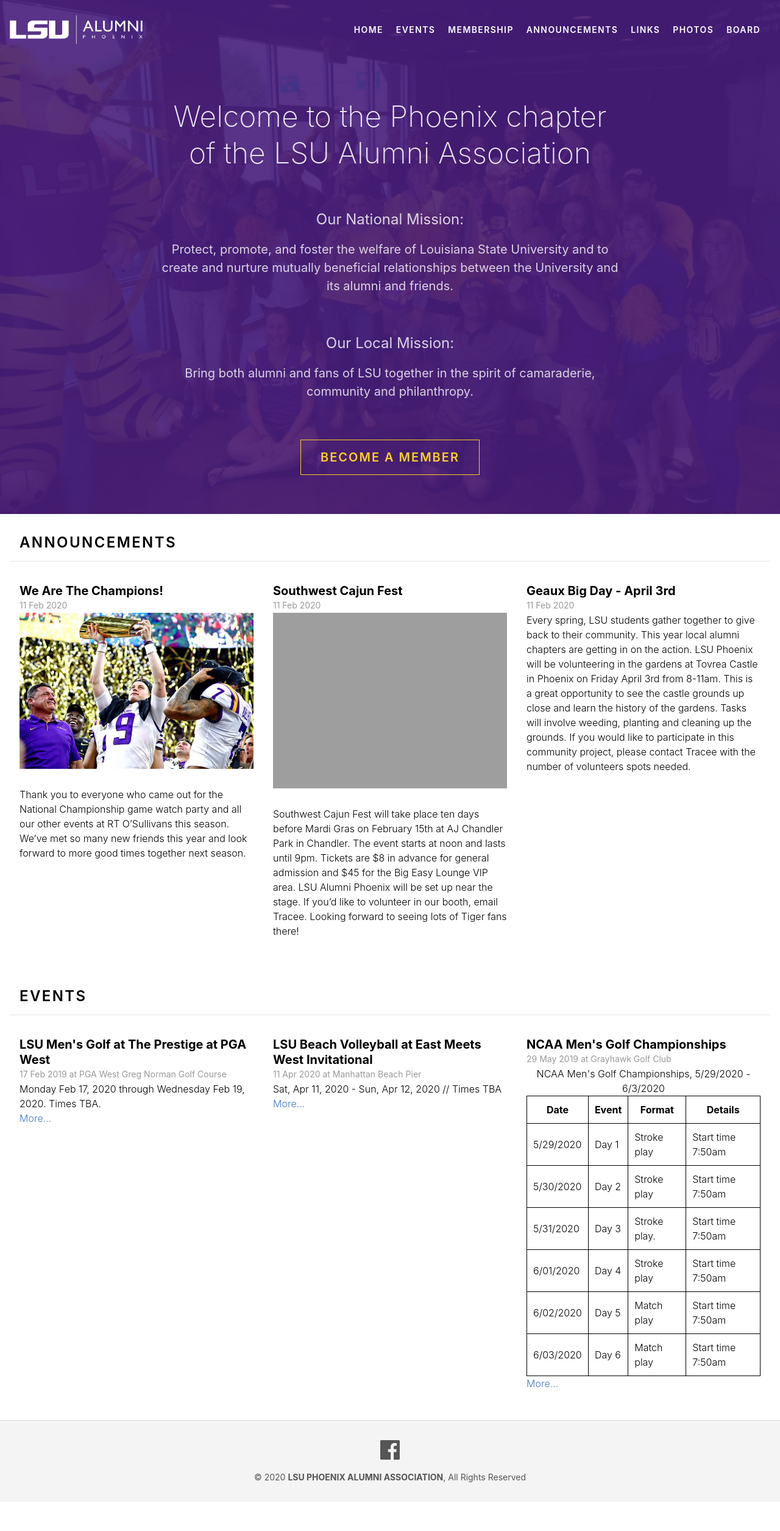
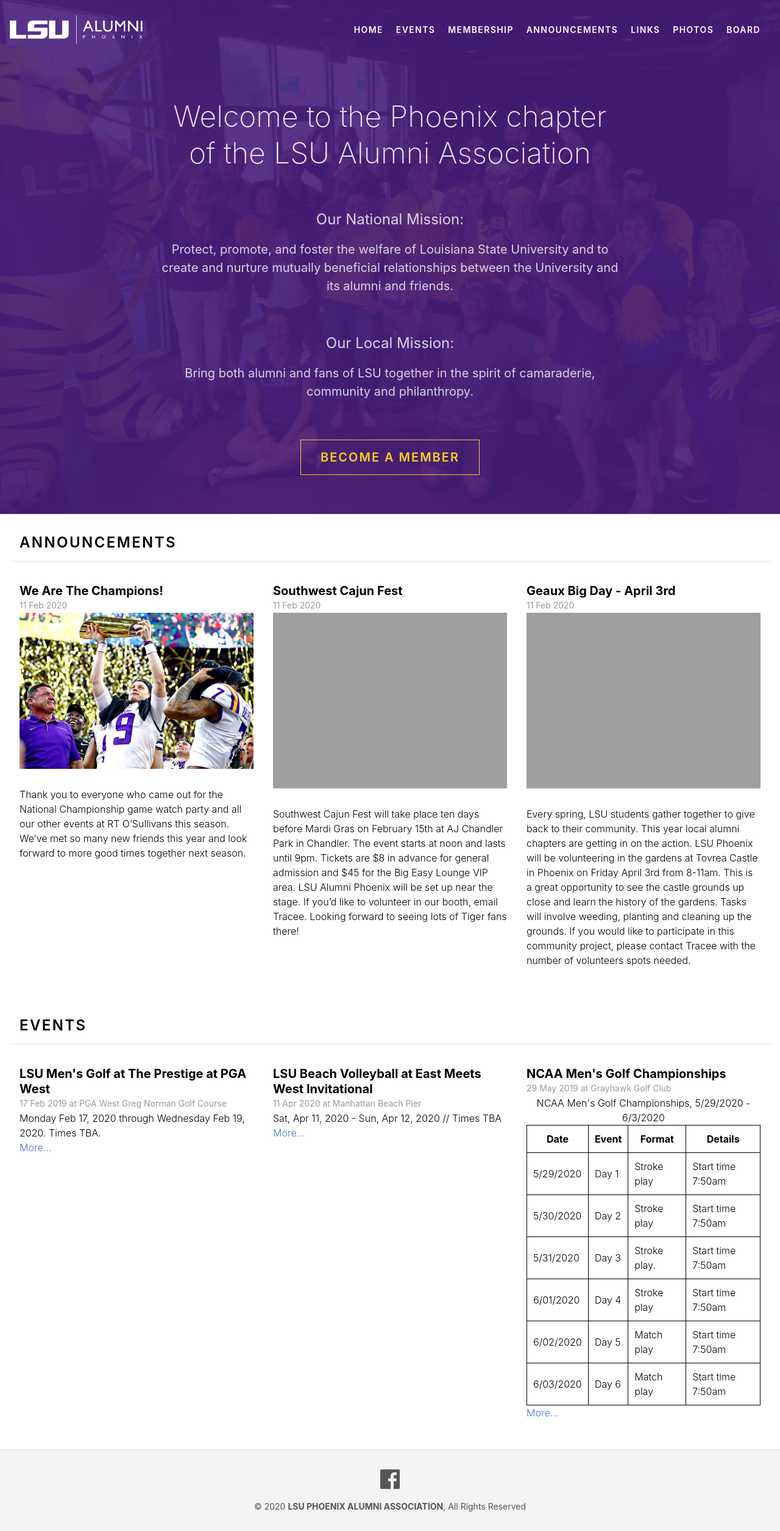
Before and after one commit to lsu-phoenix-alumni/lsu-phoenix-alumni.github.io, a Jekyll site: the page built from index.html, in a window 1280 px wide. Shown: the whole page at 61% size. Built offline with Jekyll 4.4.1, drawn with Linux system fonts in a browser that asks for light colours; before the commit the page ends 2463 px from its top, so only the background shows below that.

Commit message:
Updated Geaux Big Day April 3rd

```diff
--- a/_announcements/geaux-big-day-april-3rd.markdown
+++ b/_announcements/geaux-big-day-april-3rd.markdown
@@ -3,5 +3,6 @@
 date: 2020-02-11 13:56:00 -07:00
 ---
 
-
+![alt text](https://lsu-phoenix-alumni.github.io/assets/img/TovreaCastle.jpg)
+<br>
 Every spring, LSU students gather together to give back to their community. This year local alumni chapters are getting in on the action. LSU Phoenix will be volunteering in the gardens at Tovrea Castle in Phoenix on Friday April 3rd from 8-11am. This is a great opportunity to see the castle grounds up close and learn the history of the gardens. Tasks will involve weeding, planting and cleaning up the grounds. If you would like to participate in this community project, please contact Tracee with the number of volunteers spots needed.
```
